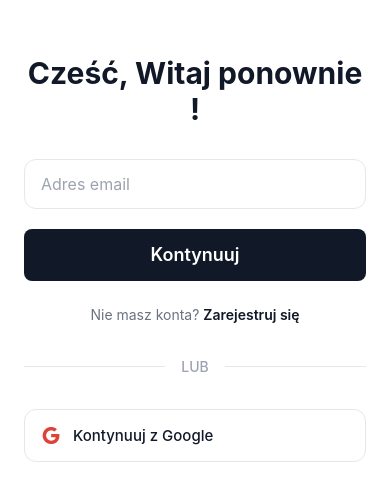
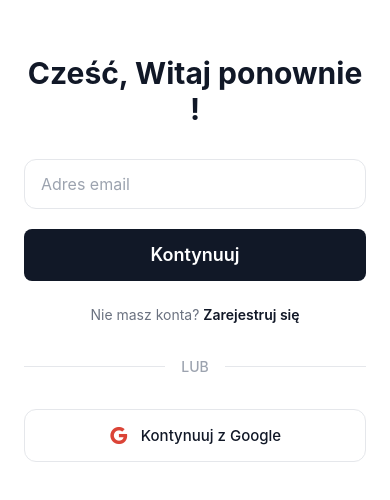
Before and after one commit to urmate-ai/partnerplast-zuza, a React Native app in the folder client/: screen /Login in a window 390 px wide. Shown: the part 164-664 px from the top of the page. Built offline with nearby package versions, Linux system fonts and the light colour scheme; no server answers; what expo-web-browser would draw is missing.

Commit message:
refactor: improve layout and styling of SocialLogin component for better user experience and error display

```diff
--- a/client/src/components/login/SocialLogin.component.tsx
+++ b/client/src/components/login/SocialLogin.component.tsx
@@ -14,19 +14,24 @@ export const SocialLogin: React.FC<SocialLoginProps> = ({
   googleError,
 }) => {
   return (
-    <View className="gap-3">
-      <Pressable onPress={onGoogleLogin}>
-        <View className={`flex-row items-center rounded-xl border px-4 py-3.5 ${
-          googleError ? 'border-red-500 bg-red-50' : 'border-gray-200 bg-white'
-        }`}>
-          <AntDesign name="google" size={20} color="#DB4437" />
-          <Text className="ml-3 text-[15px] font-medium text-gray-900">
-            Kontynuuj z Google
-          </Text>
+    <View className="gap-3 items-center">
+      <Pressable onPress={onGoogleLogin} style={{ alignSelf: 'stretch' }}>
+        <View
+          className={`flex-row items-center justify-center rounded-xl border px-4 py-3.5 ${
+            googleError ? 'border-red-500 bg-red-50' : 'border-gray-200 bg-white'
+          }`}
+          style={{ width: '100%' }}
+        >
+          <View className="flex-row items-center justify-center flex-1">
+            <AntDesign name="google" size={20} color="#DB4437" />
+            <Text className="ml-3 text-[15px] font-medium text-gray-900">
+              Kontynuuj z Google
+            </Text>
+          </View>
         </View>
       </Pressable>
       {googleError && (
-        <Text className="text-red-500 text-sm mt-1 px-1">
+        <Text className="text-red-500 text-sm mt-1 px-1 text-center">
           {googleError}
         </Text>
       )}
```
